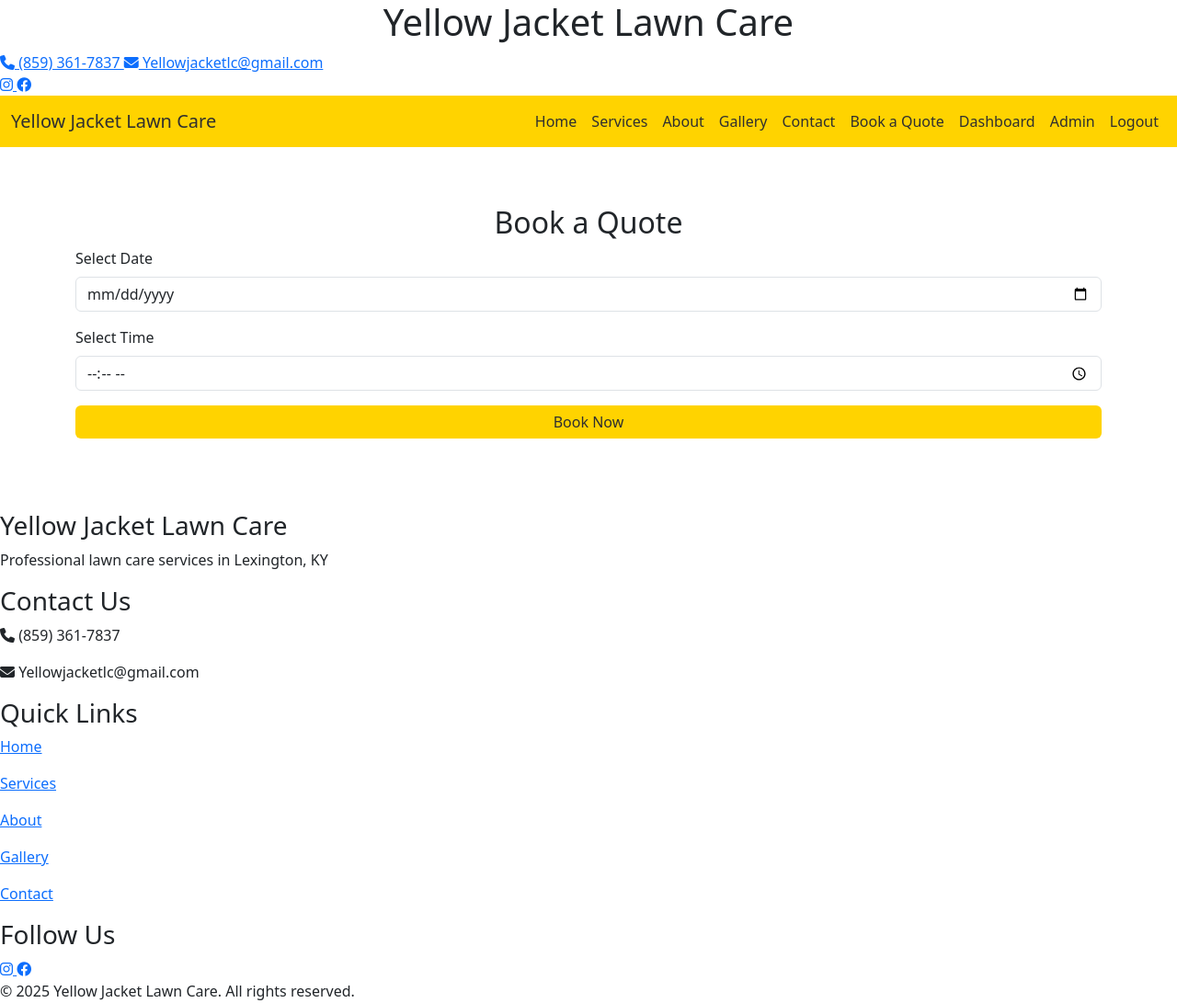
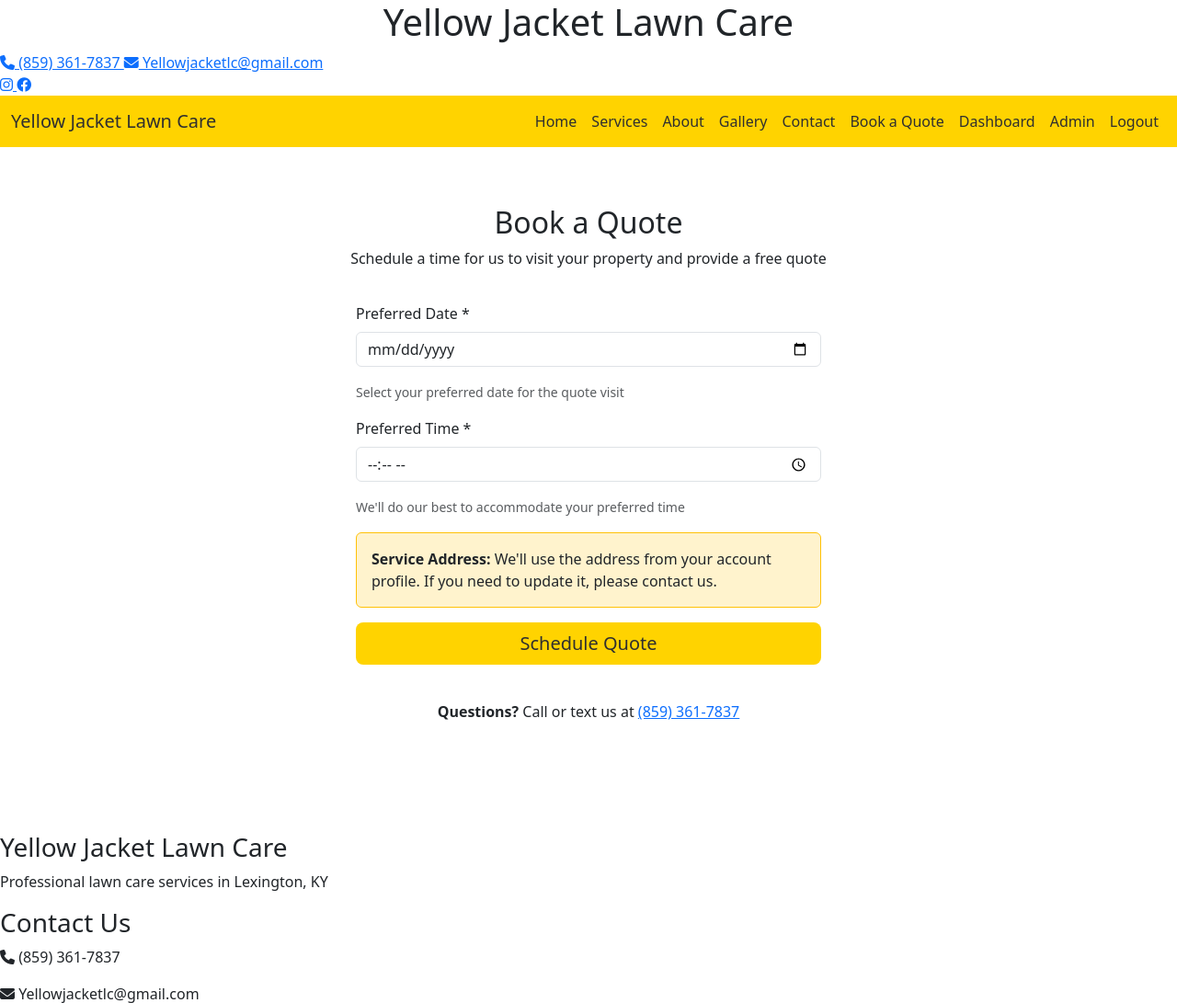
Before and after one commit to Ben-Meredith/lawn, a Flask app: page /reservations in a window 1280 px wide. Shown: the top 1091 px of the page at 92% size. Run offline with Flask 3, Linux system fonts and the light colour scheme; a user stored in the database is signed in.

Commit message:
Update reservations.html

```diff
--- a/templates/reservations.html
+++ b/templates/reservations.html
@@ -1,16 +1,43 @@
 {% extends "base.html" %}
-{% block title %}Book a Quote - LawnCare{% endblock %}
+{% block title %}Book a Quote - Yellow Jacket Lawn Care{% endblock %}
+
 {% block content %}
-<h2>Book a Quote</h2>
-<form method="POST">
-    <div class="mb-3">
-        <label for="date" class="form-label">Select Date</label>
-        <input type="date" name="date" class="form-control" required>
+<div class="row justify-content-center">
+    <div class="col-md-6">
+        <h2 class="text-center">Book a Quote</h2>
+        <p class="text-center">Schedule a time for us to visit your property and provide a free quote</p>
+
+        <div class="section-card">
+            <form method="POST">
+                <div class="mb-3">
+                    <label for="date" class="form-label">Preferred Date *</label>
+                    <input type="date" name="date" id="date" class="form-control" required min="{{ today }}">
+                    <small class="text-muted">Select your preferred date for the quote visit</small>
+                </div>
+
+                <div class="mb-3">
+                    <label for="time" class="form-label">Preferred Time *</label>
+                    <input type="time" name="time" id="time" class="form-control" required>
+                    <small class="text-muted">We'll do our best to accommodate your preferred time</small>
+                </div>
+
+                <div class="alert" style="background-color: #fff3cd; border: 1px solid #ffc107;">
+                    <strong>Service Address:</strong> We'll use the address from your account profile.
+                    If you need to update it, please contact us.
+                </div>
+
+                <button type="submit" class="btn btn-success btn-lg w-100">Schedule Quote</button>
+            </form>
+
+            <div class="text-center mt-4">
+                <p><strong>Questions?</strong> Call or text us at <a href="tel:+18593617837">(859) 361-7837</a></p>
+            </div>
+        </div>
     </div>
-    <div class="mb-3">
-        <label for="time" class="form-label">Select Time</label>
-        <input type="time" name="time" class="form-control" required>
-    </div>
-    <button type="submit" class="btn btn-success">Book Now</button>
-</form>
+</div>
+
+<script>
+// Set minimum date to today
+document.getElementById('date').min = new Date().toISOString().split('T')[0];
+</script>
 {% endblock %}
```
